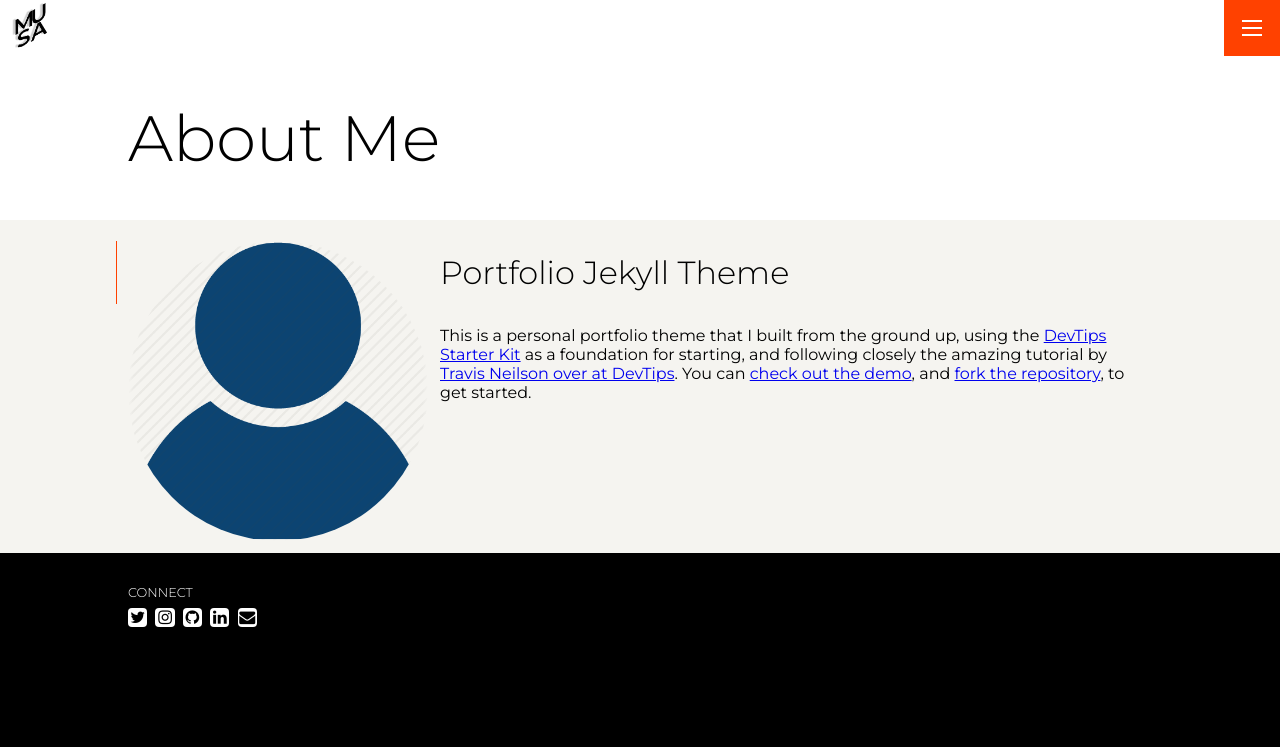
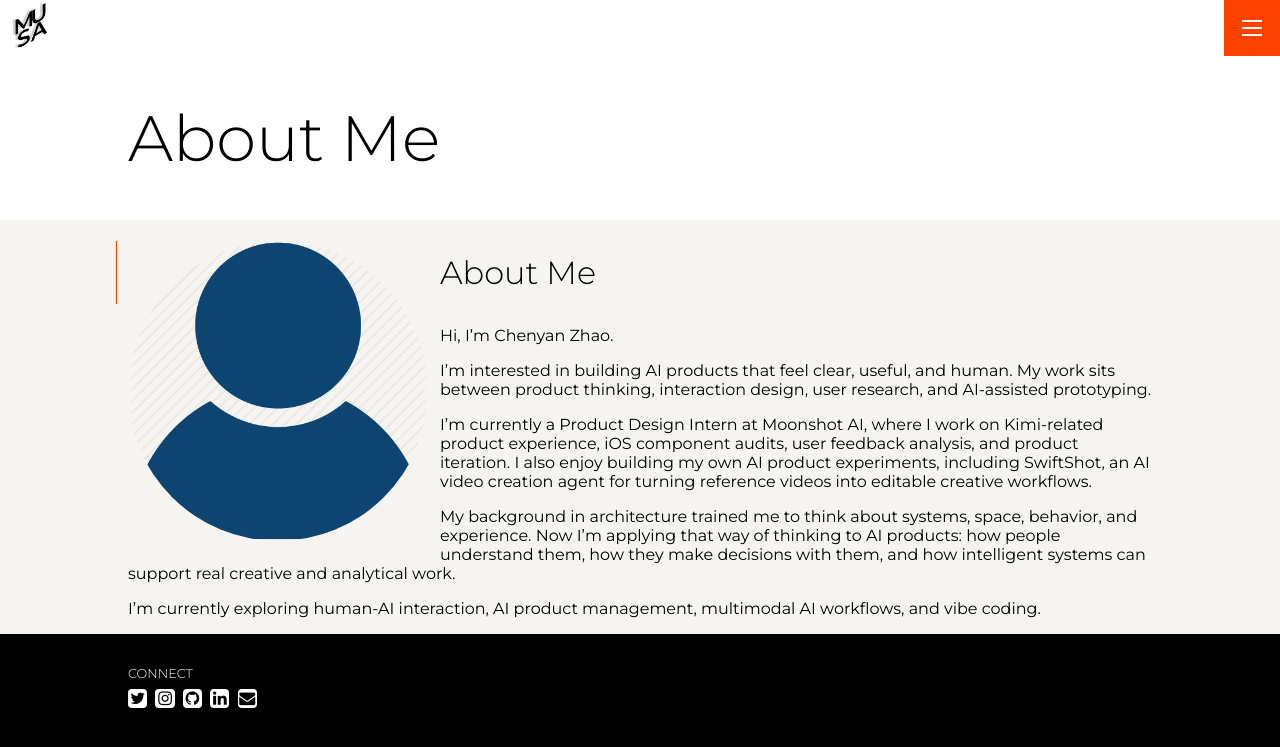
Before and after one commit to CyannnZ/portfolio, a Jekyll site: the page built from pages/about.md, in a window 1280 px wide. Shown: the top 747 px of the page. Built offline with Jekyll 4.4.1, drawn with Linux system fonts in a browser that asks for light colours.

Commit message:
Revise About Me section in about.md
Updated the 'About Me' section with personal information and interests.

```diff
--- a/pages/about.md
+++ b/pages/about.md
@@ -5,6 +5,14 @@ headshot: /assets/img/headshot.webp
 permalink: /about
 ---
 
-# Portfolio Jekyll Theme
+# About Me
 
-This is a personal portfolio theme that I built from the ground up, using the [DevTips Starter Kit](http://devtipsstarterkit.com/) as a foundation for starting, and following closely the amazing tutorial by [Travis Neilson over at DevTips](https://www.youtube.com/watch?v=T6jKLsxbFg4&list=PL0CB3OvPhDA_STygmp3sDenx3UpdOMk7P). You can [check out the demo](lenpaul.github.io/portfolio-jekyll-theme/), and [fork the repository](https://github.com/LeNPaul/portfolio-jekyll-theme/fork), to get started.
+Hi, I’m Chenyan Zhao.
+
+I’m interested in building AI products that feel clear, useful, and human. My work sits between product thinking, interaction design, user research, and AI-assisted prototyping.
+
+I’m currently a Product Design Intern at Moonshot AI, where I work on Kimi-related product experience, iOS component audits, user feedback analysis, and product iteration. I also enjoy building my own AI product experiments, including SwiftShot, an AI video creation agent for turning reference videos into editable creative workflows.
+
+My background in architecture trained me to think about systems, space, behavior, and experience. Now I’m applying that way of thinking to AI products: how people understand them, how they make decisions with them, and how intelligent systems can support real creative and analytical work.
+
+I’m currently exploring human-AI interaction, AI product management, multimodal AI workflows, and vibe coding.
```
